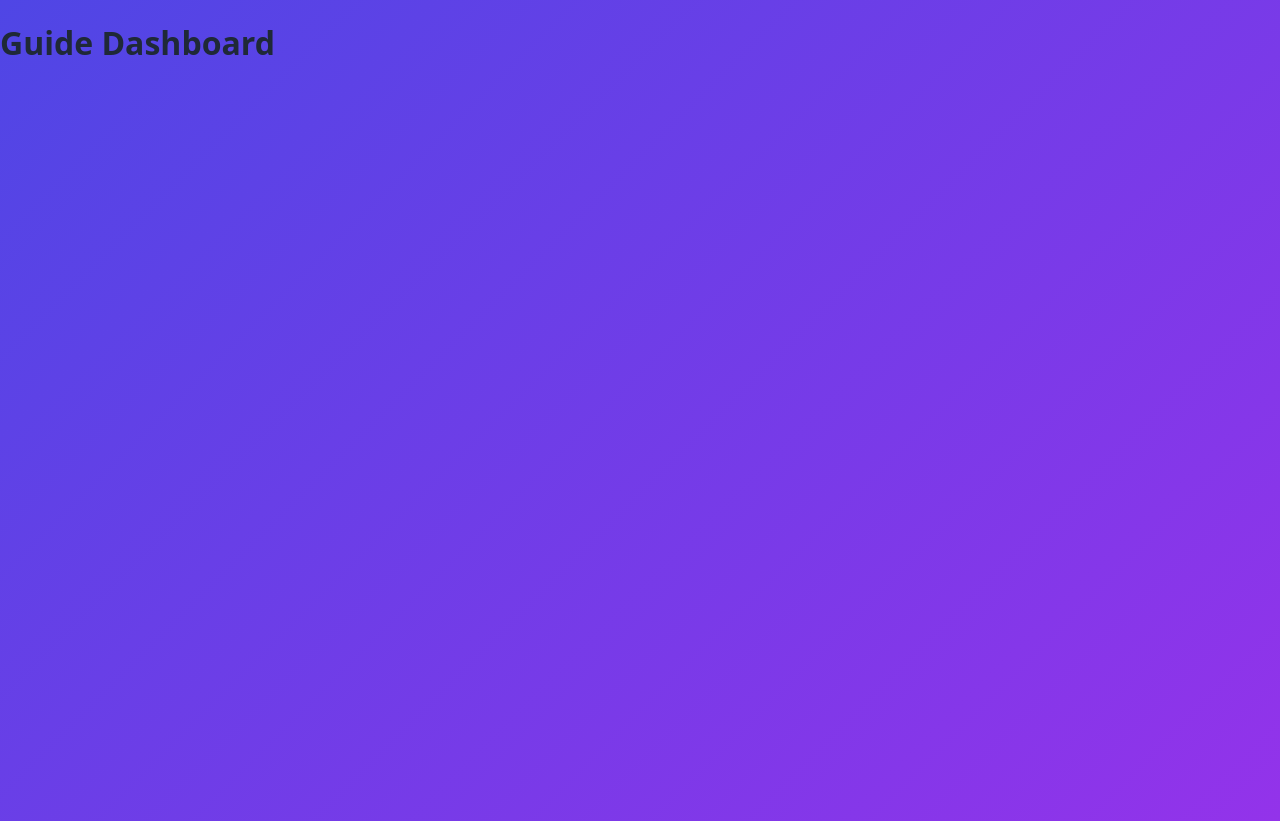
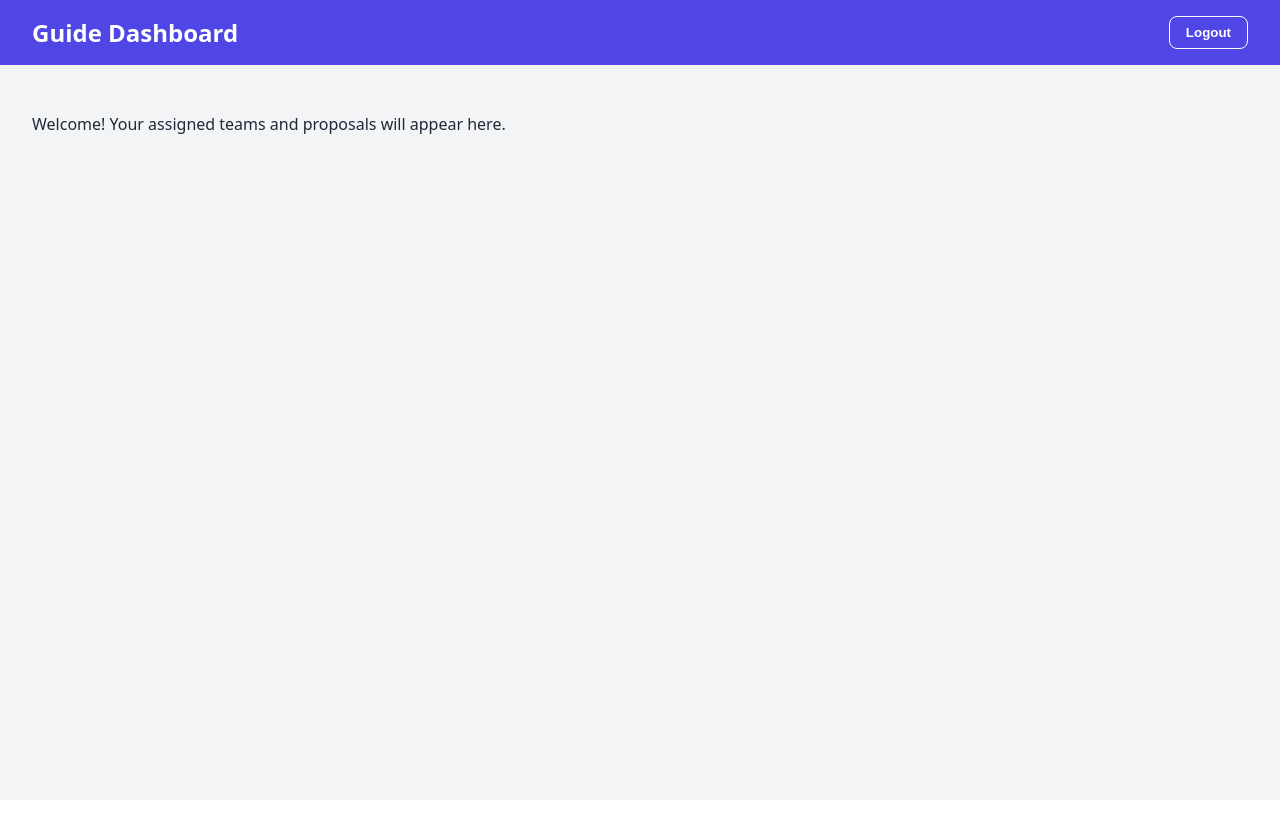
Before and after one commit to nuhie-cmd/project-portal, a React (Vite) app in the folder client/: page /guide in a window 1280 px wide. After the commit the page ends 800 px from the top, so only its background shows below. Built offline with nearby package versions, Linux system fonts and the light colour scheme.

Commit message:
Add dashboard layout

```diff
--- /dev/null
+++ b/client/src/components/DashboardLayout.jsx
@@ -0,0 +1,21 @@
+import { useNavigate } from "react-router-dom";
+
+function DashboardLayout({ title, children }) {
+  const navigate = useNavigate();
+
+  const handleLogout = () => {
+    navigate("/");
+  };
+
+  return (
+    <div className="dashboard">
+      <header className="topbar">
+        <h2>{title}</h2>
+        <button onClick={handleLogout}>Logout</button>
+      </header>
+      <main className="dashboard-content">{children}</main>
+    </div>
+  );
+}
+
+export default DashboardLayout;
--- a/client/src/index.css
+++ b/client/src/index.css
@@ -71,3 +71,38 @@ body {
   font-weight: 600;
   text-decoration: none;
 }
+.dashboard {
+  min-height: 100vh;
+  background: #f3f4f6;
+}
+
+.topbar {
+  display: flex;
+  justify-content: space-between;
+  align-items: center;
+  padding: 16px 32px;
+  background: #4f46e5;
+  color: #ffffff;
+}
+
+.topbar h2 {
+  margin: 0;
+}
+
+.topbar button {
+  padding: 8px 16px;
+  border: 1px solid #ffffff;
+  border-radius: 8px;
+  background: transparent;
+  color: #ffffff;
+  font-weight: 600;
+  cursor: pointer;
+}
+
+.topbar button:hover {
+  background: rgba(255, 255, 255, 0.15);
+}
+
+.dashboard-content {
+  padding: 32px;
+}
--- a/client/src/pages/CoordinatorDashboard.jsx
+++ b/client/src/pages/CoordinatorDashboard.jsx
@@ -1,5 +1,11 @@
+import DashboardLayout from "../components/DashboardLayout";
+
 function CoordinatorDashboard() {
-  return <h1>Coordinator Dashboard</h1>;
+  return (
+    <DashboardLayout title="Coordinator Dashboard">
+      <p>Welcome! All teams, proposals and deadlines will appear here.</p>
+    </DashboardLayout>
+  );
 }
 
 export default CoordinatorDashboard;
--- a/client/src/pages/GuideDashboard.jsx
+++ b/client/src/pages/GuideDashboard.jsx
@@ -1,5 +1,11 @@
+import DashboardLayout from "../components/DashboardLayout";
+
 function GuideDashboard() {
-  return <h1>Guide Dashboard</h1>;
+  return (
+    <DashboardLayout title="Guide Dashboard">
+      <p>Welcome! Your assigned teams and proposals will appear here.</p>
+    </DashboardLayout>
+  );
 }
 
 export default GuideDashboard;
--- a/client/src/pages/StudentDashboard.jsx
+++ b/client/src/pages/StudentDashboard.jsx
@@ -1,5 +1,11 @@
+import DashboardLayout from "../components/DashboardLayout";
+
 function StudentDashboard() {
-  return <h1>Student Dashboard</h1>;
+  return (
+    <DashboardLayout title="Student Dashboard">
+      <p>Welcome! Your teams and projects will appear here.</p>
+    </DashboardLayout>
+  );
 }
 
 export default StudentDashboard;
```
